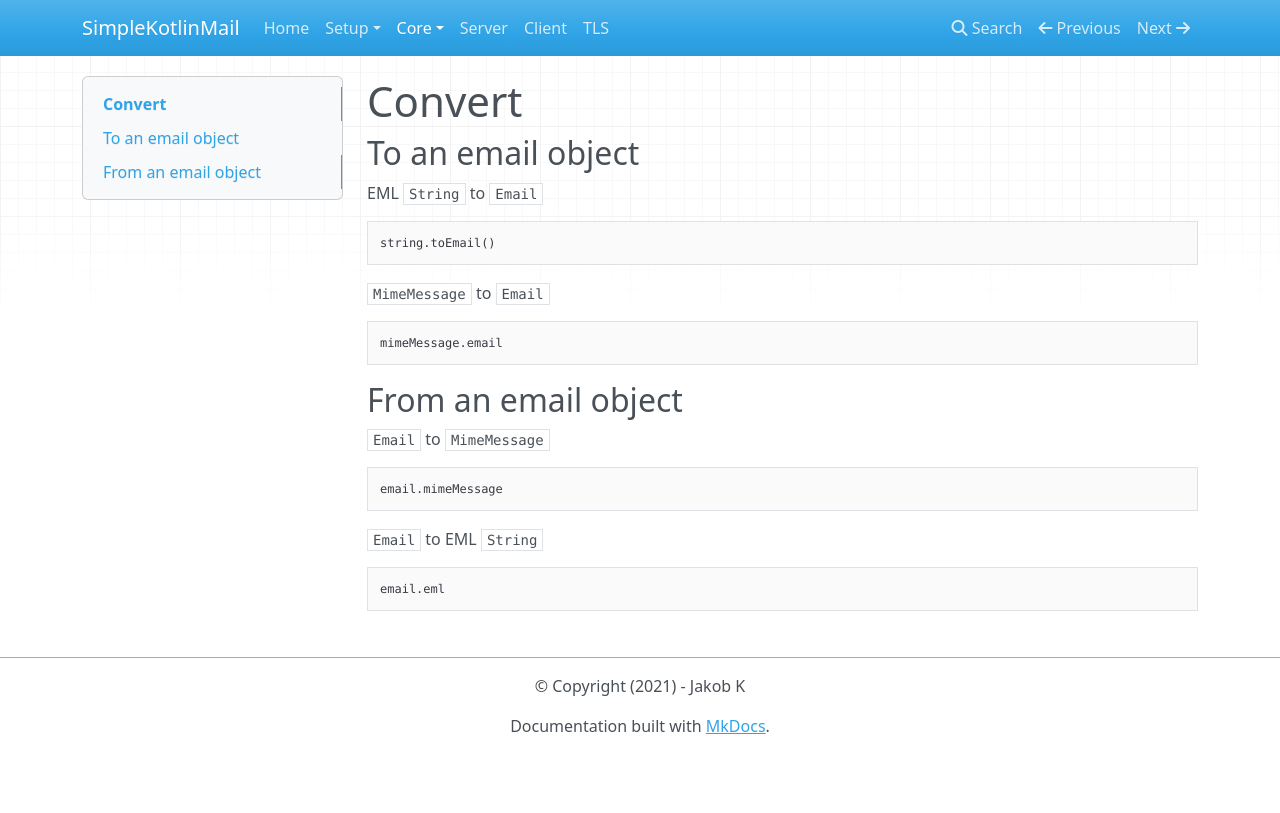
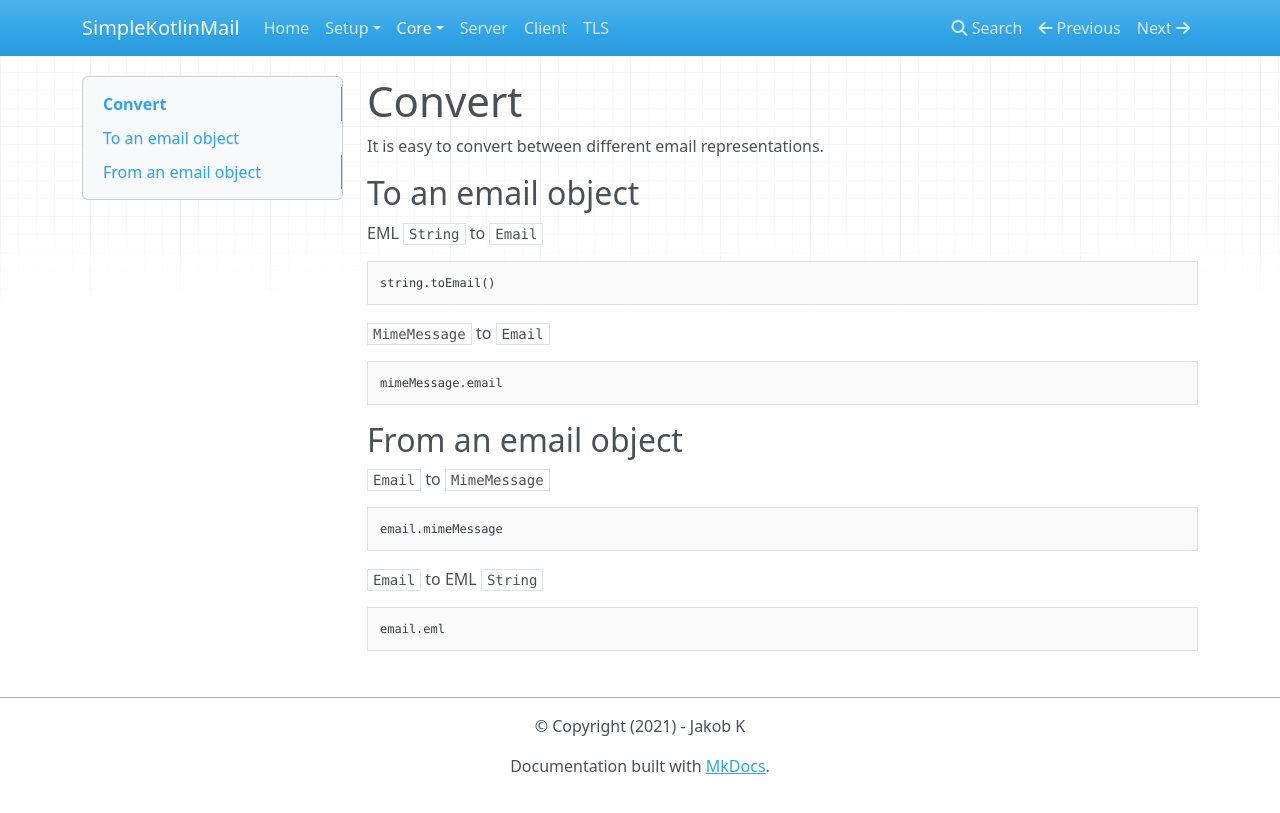
Before and after one commit to jakobkmar/SimpleKotlinMail, an MkDocs documentation site: the page built from guide/docs/convert.md, in a window 1280 px wide. Shown: the top 813 px of the page. Built offline with MkDocs 1.6.1, drawn with Linux system fonts in a browser that asks for light colours; nearby versions of some CDN libraries.

Commit message:
Add description to convert page

```diff
--- a/guide/docs/convert.md
+++ b/guide/docs/convert.md
@@ -1,4 +1,6 @@
 # Convert
+
+It is easy to convert between different email representations.
 
 ## To an email object
 
```
